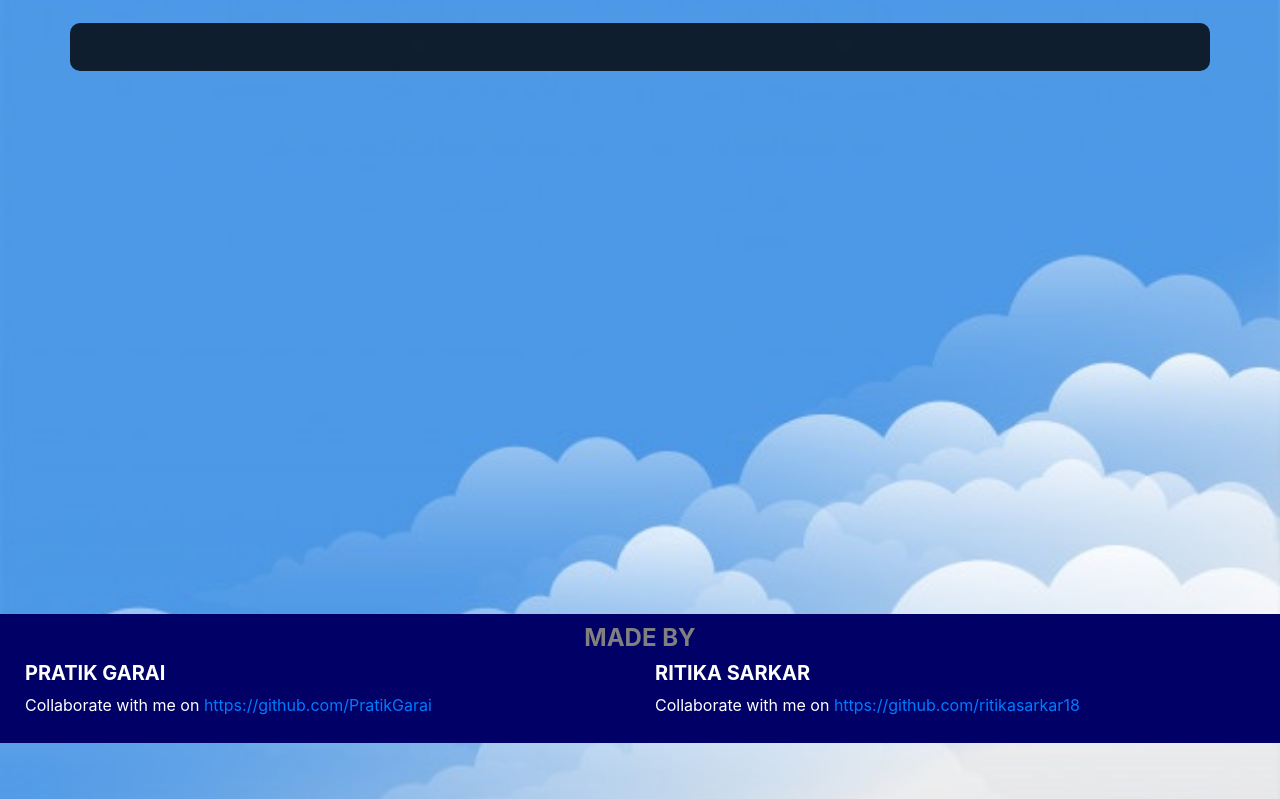
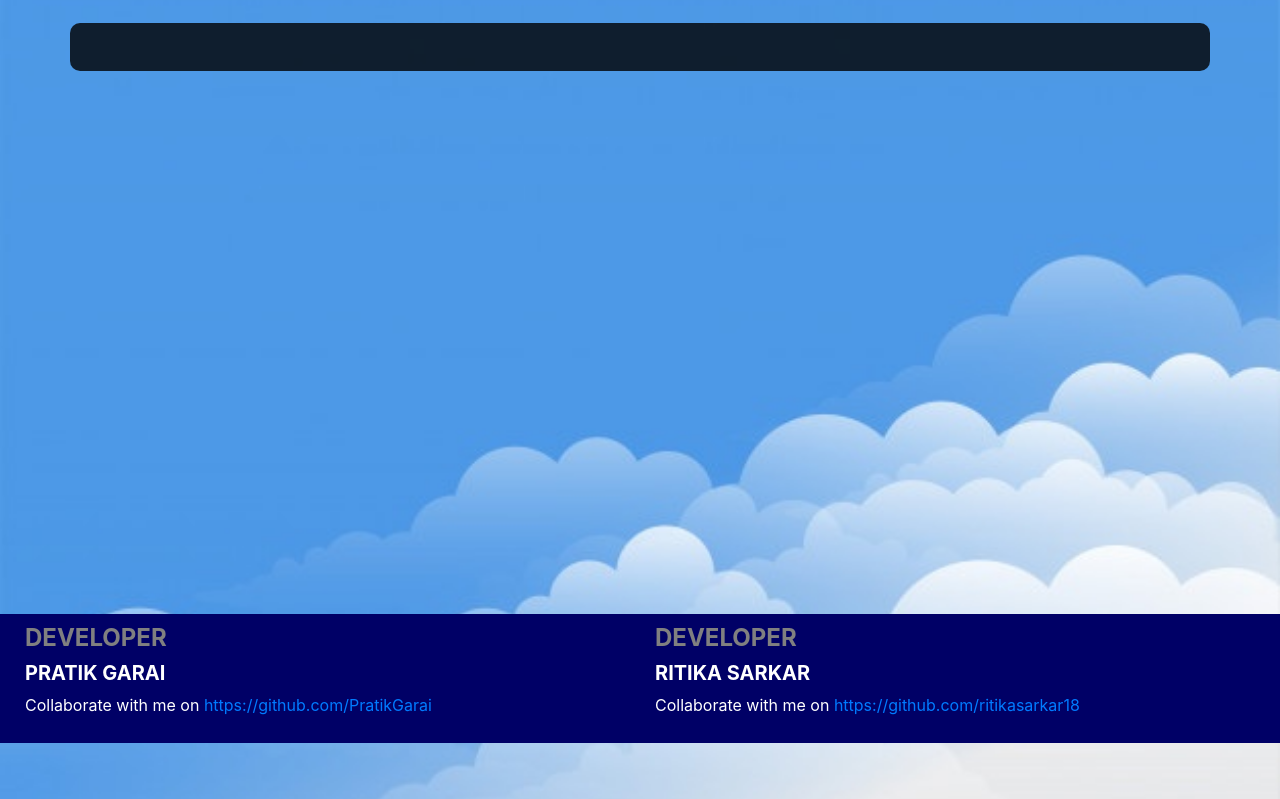
Before and after one commit to PratikGarai/Airline-Reservation-System, a Django app: template AirlineReservation/AirApp/templates/Template.html in a window 1280 px wide. Shown: the part 57-856 px from the top of the page. Run offline with Django 3.2, Linux system fonts and the light colour scheme; the template is opened without the code that fills it, so the values that code supplies are empty; some libraries are stand-ins or nearby versions.

Commit message:
minor adjustments

```diff
--- a/AirlineReservation/AirApp/templates/FormPage.html
+++ b/AirlineReservation/AirApp/templates/FormPage.html
@@ -10,7 +10,7 @@
 	<form method="POST">
 		{% csrf_token %}
 		{{ form.as_p }}
-		<input type="submit" />
+		<input type="submit" value="Submit"></input>
 	</form>
 	<script>
 		$(function () {
--- a/AirlineReservation/AirApp/templates/Template.html
+++ b/AirlineReservation/AirApp/templates/Template.html
@@ -51,14 +51,15 @@
 		</div>
 		<div class="footer">
 			<div class="container-fluid text-center text-md-left">
-			<h4 style="text-align: center; color:grey" class="text-uppercase font-weight-bold">Made by</h4>
 			<div class="row">
 	      				<div class="col-md-6 mt-md-0 mt-3">
+						<h4 style="text-align: left; color:grey" class="text-uppercase font-weight-bold">Developer</h4>
         					<h5 class="text-uppercase font-weight-bold">Pratik Garai</h5>
         					<p>Collaborate with me on <a href="https://github.com/PratikGarai">https://github.com/PratikGarai</a></p>
      					</div>
 	      				<hr class="clearfix w-100 d-md-none pb-3">
       					<div class="col-md-6 mb-md-0 mb-3">
+						<h4 style="text-align: left; color:grey" class="text-uppercase font-weight-bold">Developer</h4>
         					<h5 class="text-uppercase font-weight-bold">Ritika Sarkar</h5>
         					<p>Collaborate with me on <a href="https://github.com/ritikasarkar18">https://github.com/ritikasarkar18</a></p>
       					</div>
```
